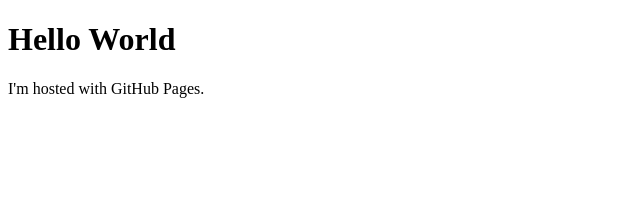
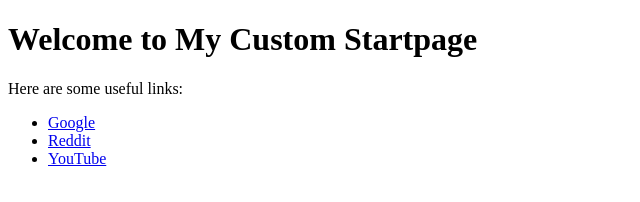
Before and after one commit to ElVortex/ElVortex.github.io, a plain HTML site: page index.html in a window 1280 px wide. Shown: the whole page, without its empty margins (0-640 px from the left). Drawn offline with Linux system fonts and the light colour scheme.

Commit message:
Update index.html

```diff
--- a/index.html
+++ b/index.html
@@ -1,7 +1,15 @@
 <!DOCTYPE html>
 <html>
-<body>
-<h1>Hello World</h1>
-<p>I'm hosted with GitHub Pages.</p>
-</body>
+  <head>
+    <title>My Custom Startpage</title>
+  </head>
+  <body>
+    <h1>Welcome to My Custom Startpage</h1>
+    <p>Here are some useful links:</p>
+    <ul>
+      <li><a href="https://www.google.com/">Google</a></li>
+      <li><a href="https://www.reddit.com/">Reddit</a></li>
+      <li><a href="https://www.youtube.com/">YouTube</a></li>
+    </ul>
+  </body>
 </html>
```
